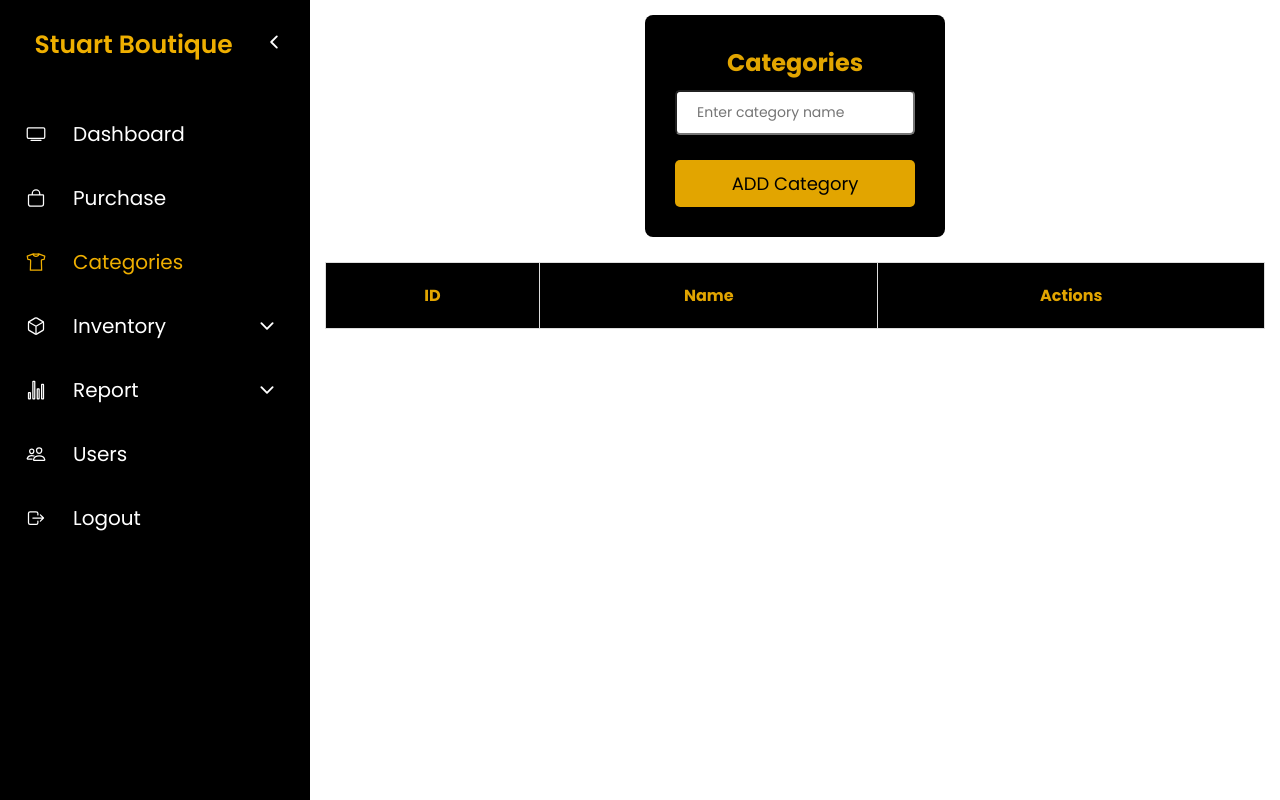
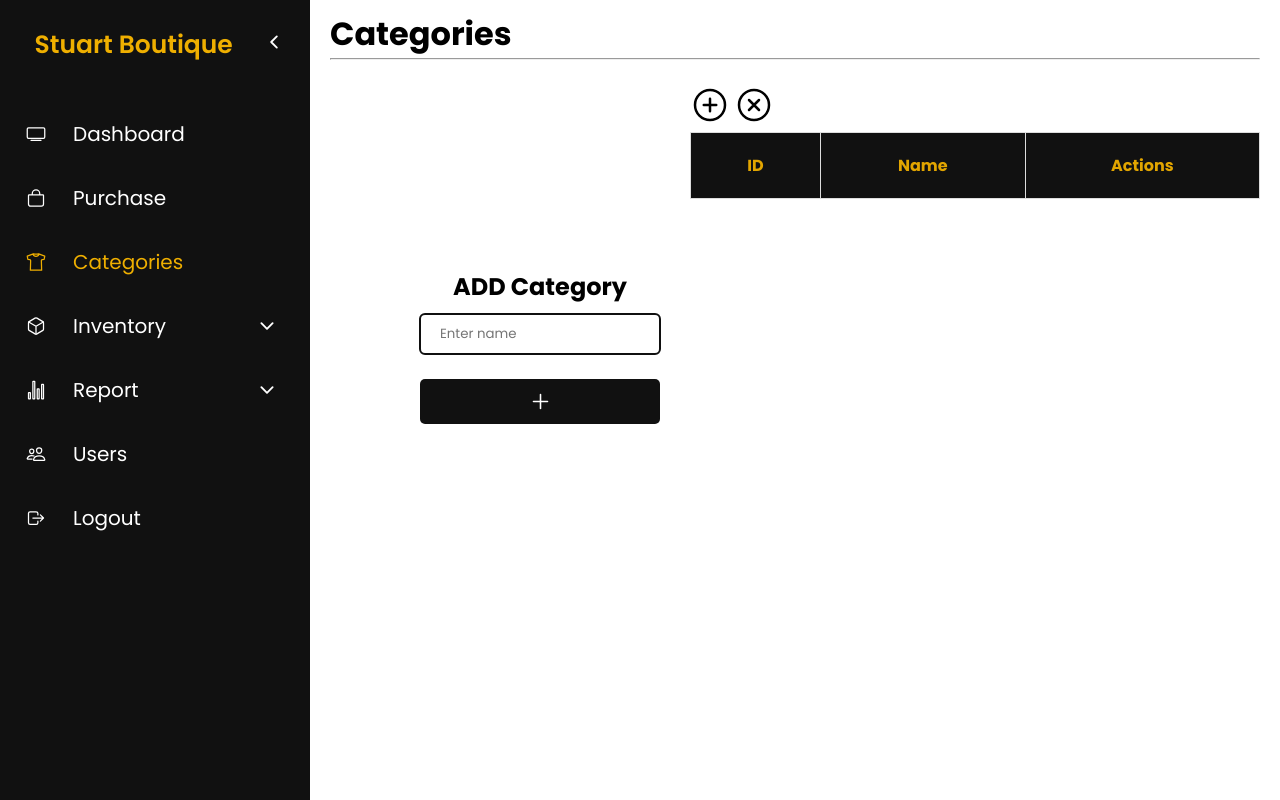
Before and after one commit to abdlmnn/IMS, a PHP site: page /category.php in a window 1280 px wide. Run offline with PHP 8.4, Linux system fonts and the light colour scheme; data that the repository does not hold is empty; some libraries are stand-ins or nearby versions.

Commit message:
10 commit

```diff
--- a/category.php
+++ b/category.php
@@ -1,27 +1,35 @@
 <?php
+    session_start();
+
     $title = 'Categories';
 
     include 'includes/header.php';
     include 'includes/sidebar.php';
-
-    session_start();
 ?>
     <main>
-    <div class="cat-cont">
+        <h1>Categories</h1>
+        <hr>
+        <div class="whole-category-container">
+            <div class="cat-cont" id="categoryForm">
                 <div class="form-container">
-            <h1>Categories</h1>
+                    <h1>ADD Category</h1>
 
                     <form action="categoryProcess.php" method="post">
 
-            <input type="text" name="inputName" placeholder="Enter category name" required>
+                    <input type="text" name="inputName" placeholder="Enter name" required autofocus>
 
-            <button type="submit" name="add-category-button">ADD Category</button>
+                    <button type="submit" name="add-category-button"><ion-icon name="add-outline" class="add-icon"></ion-icon></button>
 
                     </form>
                 </div>
             </div>
 
             <div class="table-container">
+
+                <button type="submit" class="add-category" onclick="showForm()"><ion-icon name="add-circle-outline" class="circle-icon"></ion-icon></button>
+                <button type="submit" class="add-category" onclick="closeForm()"><ion-icon name="close-circle-outline" class="circle-icon"></ion-icon></button>
+
+                <div class="scroll-table">
                     <table class="cat-table">
                         <thead>
                             <tr>
@@ -33,7 +41,7 @@
                         <?php
                             // Displaying and Selecting all Table Rows which is category
                             include 'functions/queryFunction.php';
-                $categoryTable = selectAllTable('category');
+                            $categoryTable = selectAllTable(tableName: 'category');
 
                             foreach ($categoryTable as $categoryRows)
                             {
@@ -59,5 +67,7 @@
                         ?>
                     </table>
                 </div>
+            </div>
+        </div>
     </main>
 <?php include 'includes/footer.php' ?>
--- a/dashboard.php
+++ b/dashboard.php
@@ -5,6 +5,9 @@
     include 'includes/sidebar.php';
 ?>
     <main>
+        <h1>Dashboard</h1>
+        <hr>
+        <div class="whole-dashboard-container">
         <div class="content-cont">
 
             <div class="box-cont">
@@ -113,7 +116,7 @@
 
                 <hr style="color: #000;">
 
-                <h2 class="stock-in">Stock Out</h2>
+                <h2 class="stock-out">Stock Out</h2>
                 <table class="stock-table">
                     <thead>
                         <tr>
@@ -148,6 +151,7 @@
             </div>
 
         </div>
+        </div>
     </main>
 <?php
     include "includes/footer.php";
--- a/includes/header.php
+++ b/includes/header.php
@@ -8,11 +8,11 @@
     <link rel="stylesheet" href="https://cdnjs.cloudflare.com/ajax/libs/font-awesome/6.6.0/css/all.min.css" />
 
     <!-- CSS -->
-    <link rel="stylesheet" href="style/all.css">
+    <link rel="stylesheet" href="style/one.css">
 
     <!-- Javascript -->
     <script type="module" src="https://unpkg.com/ionicons@7.1.0/dist/ionicons/ionicons.esm.js"></script>
-    <script src="script/function.js" defer></script>
+    <script src="script/function1.js" defer></script>
 
     <title><?php echo $title; ?></title>
 </head>
--- a/loginProcess.php
+++ b/loginProcess.php
@@ -11,7 +11,7 @@
         $inputPassword = $_POST['inputPassword'];
 
         include 'functions/queryFunction.php';
-        $adminTable = selectAdminUserPass($inputUsername,$inputPassword);
+        $adminTable = selectAdminUserPass(username: $inputUsername,password: $inputPassword);
 
 
     };
--- a/script/function.js
+++ b/script/function1.js
@@ -38,3 +38,20 @@ function closeAllSubMenus()
     })
 }
 // SideBar
+
+
+// Category
+const category_form = document.getElementById('categoryForm');
+
+// Opening Form
+function showForm()
+{
+    category_form.style.display = 'block';
+}
+
+// Closing Form
+function closeForm()
+{
+    category_form.style.display = 'none';
+}
+// Category
--- a/style/all.css
+++ b/style/one.css
@@ -90,12 +90,25 @@
 }
 
 
+/* Head nav */
+.head-container {
+    background-color: #111;
+    color: #fff;
+    width: 100%;
+    /* position: sticky; */
+    /* position: fixed; */
+    /* top: 0; */
+    /* left: calc(70px-6px); */
+}
+/* Head nav */
+
+
 /* Side Bar */
 #sidebar {
     height: 100vh;
     width: 310px;
     padding: 5px 1em;
-    background-color: #000;
+    background-color: #111;
     color: #fff;
     overflow-y: auto;
     overflow: hidden;
@@ -201,7 +214,7 @@
 /* Main Content */
 main {
     /* padding: min(30px, 7%); */
-    padding: 15px;
+    padding: 10px 20px;
 }
 /* Main Content */
 
@@ -266,56 +285,96 @@ main {
 }
 /* Dashboard */
 
+
 /* /* .cat-cont form { */
     /* display: flex; */
     /* flex-direction: column; */
     /* margin-top: 20px; */
 /* } */
 
+
 /* Category */
+.whole-category-container {
+    display: flex;
+    flex-direction: row;
+    padding-top: 25px;
+    align-items: center;
+}
 .cat-cont {
+    /* display: none; */
+    flex: 1;
+    margin-left: 60px;
+}
+.form-container {
+    margin-bottom: 25px;
+    /* background-color: #111; */
+    padding: 30px;
+    border-radius: 8px;
+    width: 300px;
+    display: flex;
+    justify-content: center;
+    align-items: center;
+    flex-direction: column;
+}
+.cat-cont h1 {
+    font-size: 24px;
+    font-weight: bold;
+    margin-bottom: 10px;
+    text-align: center;
+    /* color: #E2A500; */
+    color: #000;
+    /* color: #fff; */
+}
+.cat-cont input[type="text"] {
+    padding: 10px 20px;
+    border-radius: 5px;
+    border: none;
+    width: 100%;
+}
+.cat-cont button {
+    padding: 10px 20px;
+    margin-top: 25px;
+    font-size: 25px;
+    /* background-color: #E2A500; */
+    background-color: #111;
+    /* color: #000000; */
+    color: #fff;
+    border: none;
+    border-radius: 5px;
+    cursor: pointer;
+    width: 100%;
     display: flex;
     justify-content: center;
     align-items: center;
 }
-.form-container {
-    margin-bottom: 25px;
-    background-color: #000000;
-    color: #fff;
-    padding: 30px;
-    border-radius: 8px;
-    width: 300px; /* Adjust width for responsiveness */
+
+.table-container .add-category {
+    background-color: #fff;
+    border: none;
+    cursor: pointer;
 }
-.cat-cont h1 {
-    font-size: 24px; /* Adjust font size for smaller screens */
-    font-weight: bold;
-    margin-bottom: 10px;
-    text-align: center;
+.table-container .add-category .circle-icon {
+    font-size: 40px;
+    color: #000;
+}
+.table-container .add-category .circle-icon:hover {
     color: #E2A500;
 }
-.cat-cont input[type="text"] {
-    padding: 10px 20px; /* Adjust padding for smaller screens */
-    font-size: 14px; /* Adjust font size for smaller screens */
-    border-radius: 5px;
-    outline: none;
-    width: 100%; /* Make input field full width for smaller screens */
+.table-container {
+    flex: 2;
 }
-.cat-cont button {
-    padding: 10px 20px;
-    margin-top: 25px;
-    font-size: 18px;
-    background-color: #E2A500;
-    color: #000000;
-    border: none;
-    border-radius: 5px;
-    cursor: pointer;
-    width: 100%; /* Make button full width for smaller screens */
+.scroll-table {
+    height: 500px;
+    overflow-y: auto;
 }
-
 .cat-table {
     border-collapse: collapse;
     width: 100%;
     /* display: block; */
+}
+.cat-table th {
+    position: sticky;
+    top: 0;
 }
 .cat-table th, .cat-table td {
     border: 1px solid #ddd;
@@ -323,8 +382,9 @@ main {
     text-align: center;
 }
 .cat-table th {
-    background-color: #000;
+    background-color: #111;
     color: #E2A500;
+    /* color: #fff; */
 }
 .cat-table tr:hover {
     background-color: #f1f1f1;
```
Also changed, not shown: other parts of style/one.css (+35 -25 lines), categoryProcess.php (+7 -8 lines). Lines whose indentation alone changed are shown as unchanged.
